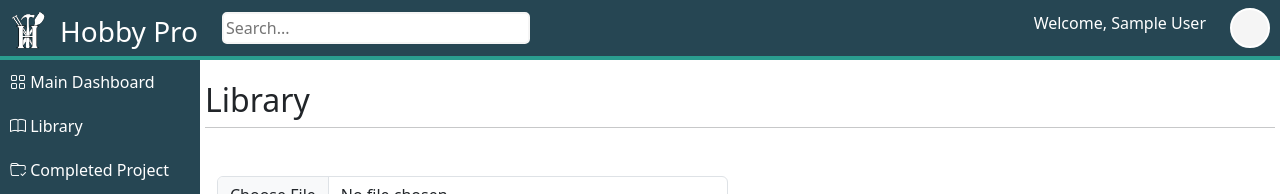
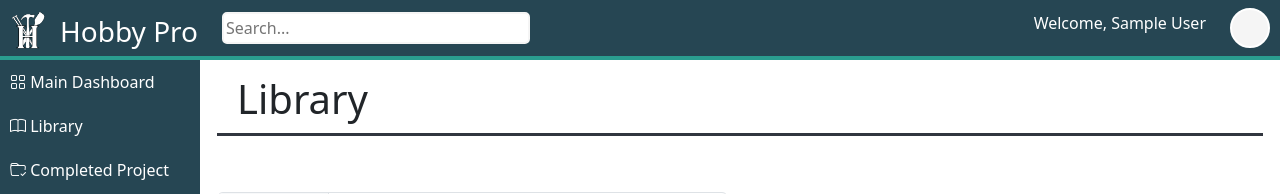
Before and after one commit to Caguilar92/HobbyPro, a Vue app in the folder HobbyPro/: page /dashboard/library in a window 1280 px wide. Shown: the top 194 px of the page. Built offline with nearby package versions, Linux system fonts and the light colour scheme; no server answers; sample sign-in values are in the browser's storage.

Commit message:
chnage button location/ added header to library

```diff
--- a/HobbyPro/src/components/Library.vue
+++ b/HobbyPro/src/components/Library.vue
@@ -190,10 +190,12 @@ onMounted(()=> {
 </script>
 
 <template>
-  <h2 class="mt-3">Library</h2>
   <div class="container-fluid">
     <div class="row">
-      <div class="col-6 ">
+      <div class="col-12">
+        <header>
+            <h1>Library</h1>
+          </header>
         <div class="library_formatting">
           <div class="dropdown">
           </div>
@@ -201,8 +203,6 @@ onMounted(()=> {
       </div>
     </div>
   </div>
-  <hr class="m-0">
-
 
 
 
--- a/HobbyPro/src/components/MainDashboard.vue
+++ b/HobbyPro/src/components/MainDashboard.vue
@@ -72,19 +72,19 @@ function log_out(event) {
           <img class="image-fluid" src="/src/assets/defaultProjectImage.png" alt="image here">
           <div class="info">
             <div class="tagarea">
-              <button id="tagName" :disabled>Crochet</button>
+              <button id="tagName" @click = 'fetchStages(project);selectProject(project)'>See Project</button>
+              <!-- <button id="projectDetailsButton" @click = 'fetchStages(project);selectProject(project)'>See Project</button> -->
             </div>
             <h3>{{ project.projectName }}</h3>
             <h5>Start Date:{{ project.startDate }}</h5>
             <p>Last updated: 03/15/2024</p>
             <p>Deadline: {{ project.endDate }}  Days Left: 40</p>
+            <p class="card-text"><small class="text-body-secondary">Tag Names: </small></p>
             <div class="progress">
-            <div class="progress-bar" style="width:20%"></div>
+              <div class="progress-bar" style="width:20%"></div>
             </div>
             <div id="projectDetailsButtonWrapper">
-              <button id="projectDetailsButton" @click = 'fetchStages(project);selectProject(project)'>
-                See Project
-              </button>
+              <!-- <button id="projectDetailsButton" @click = 'fetchStages(project);selectProject(project)'>See Project</button> -->
             </div>
           </div>
 
--- a/HobbyPro/src/components/project/Overview.vue
+++ b/HobbyPro/src/components/project/Overview.vue
@@ -36,11 +36,13 @@ function log_out(event) {
 
 <template>
   <div class="contentInternalWrapper">
-    <header class="col-md-12 mt-3">
-      <p class="h1 text-center">{{ project.projectName }}</p>
-    </header>
+    <div class="container-fluid">
+      <div class="row">
+        <header class="col-md-12 mt-3">
+          <p class="h1 text-center">{{ project.projectName }}</p>
+        </header>
+      </div>
 
-    <div class="container-fluid">
       <div id="rowMain" class="row">
         <div class="col-2"></div>
 
@@ -79,7 +81,8 @@ function log_out(event) {
 
           <div class="row">
             <div class="col-sm-12">
-              <textarea class="form-control" rows="5" id="details" name="details" disabled placeholder="Details from Create Project Page">{{ project.description }}</textarea>
+              <textarea class="form-control" rows="5" id="details" name="details" disabled
+                placeholder="Details from Create Project Page">{{ project.description }}</textarea>
             </div>
           </div>
 
@@ -88,8 +91,8 @@ function log_out(event) {
 
       </div>
 
+    </div>
   </div>
-</div>
 </template>
 
 <style>
```
